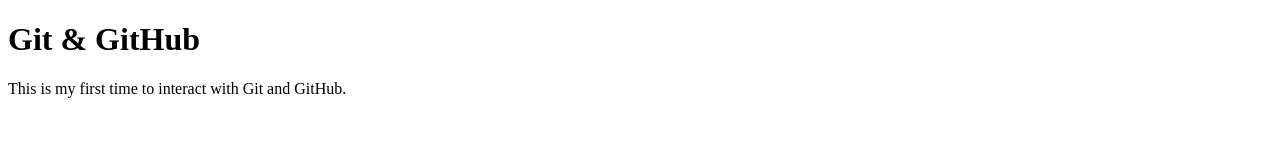
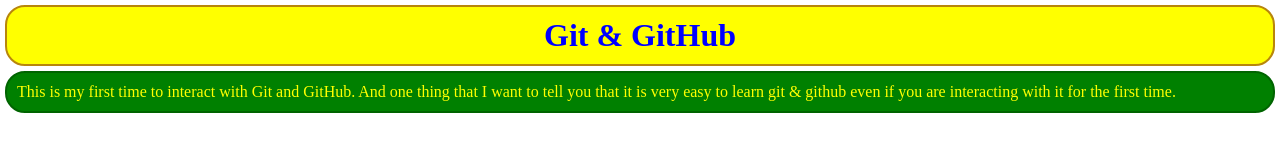
Before and after one commit to FlippCodeOfficial/repo, a plain HTML site: page index.html in a window 1280 px wide. Drawn offline with Linux system fonts and the light colour scheme.

Commit message:
UPDATE AND STYLE THE PRE-DESIGNED FILE

```diff
--- a/index.html
+++ b/index.html
@@ -3,10 +3,11 @@
 <head>
     <meta charset="UTF-8">
     <meta name="viewport" content="width=device-width, initial-scale=1.0">
+    <link rel="stylesheet" href="style.css">
     <title>Git & GitHub Intro</title>
 </head>
 <body>
-    <h1>Git & GitHub</h1>
-    <p>This is my first time to interact with Git and GitHub.</p>
+    <h1 id="head">Git & GitHub</h1>
+    <p id="paragraph">This is my first time to interact with Git and GitHub. And one thing that I want to tell you that it is very easy to learn git & github even if you are interacting with it for the first time.</p>
 </body>
 </html>
--- /dev/null
+++ b/style.css
@@ -0,0 +1,30 @@
+*{
+    margin: 0px;
+    padding: 0px;
+    box-sizing: border-box;
+}
+
+html, body{
+    width: 100%;
+    height: 100%;
+}
+
+#head{
+    text-align: center;
+    color: blue;
+    background-color: yellow;
+    margin: 5px;
+    padding: 10px;
+    border: 2px solid darkgoldenrod;
+    border-radius: 20px;
+}
+
+#paragraph{
+    text-align: justify;
+    color: yellow;
+    background-color: green;
+    border: 2px solid darkgreen;
+    margin: 5px;
+    padding: 10px;
+    border-radius: 20px;
+}
```
Also changed, not shown: 1 other file.
